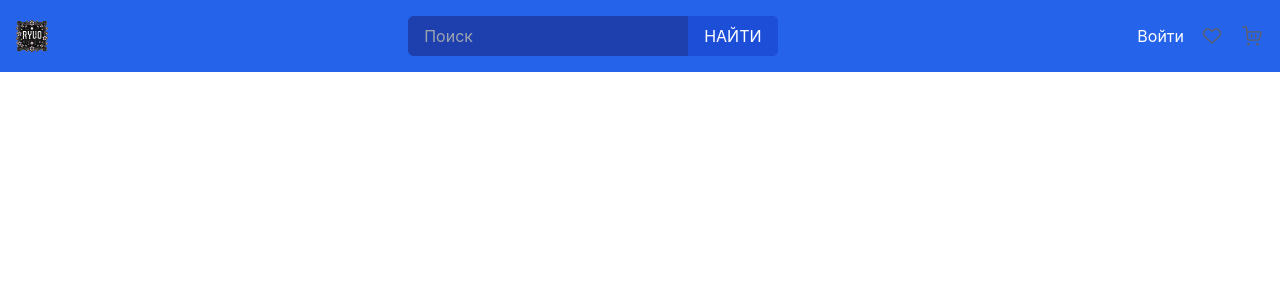
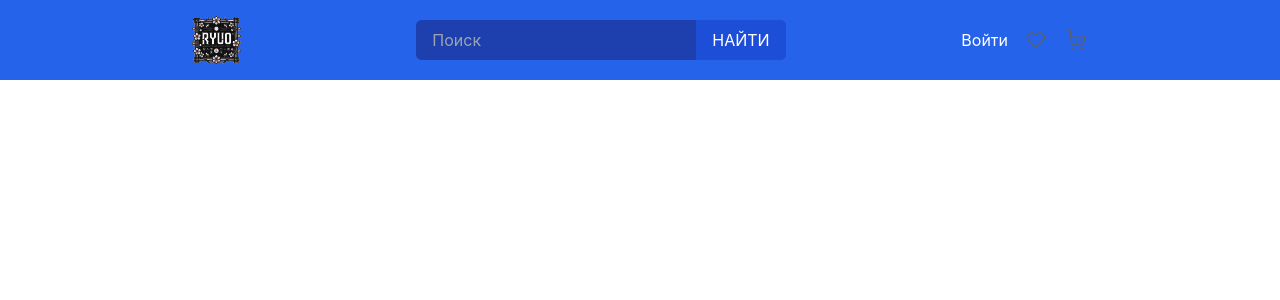
Before and after one commit to PoRojiK/Diko, a React (Create React App) app: page / in a window 1280 px wide. Shown: the top 300 px of the page. Built offline with nearby package versions, Linux system fonts and the light colour scheme.

Commit message:
Update Header.js

```diff
--- a/src/components/Header.js
+++ b/src/components/Header.js
@@ -3,8 +3,8 @@ import React from 'react';
 
 const Header = ({ isLoggedIn, user }) => {
     return (
-      <header className="bg-blue-600 p-4 flex justify-between items-center text-white">
-        <img src="/icons/logo.svg" alt="Logo" className="h-8" />
+      <header className="px-[15%] bg-blue-600 p-4 flex justify-between items-center text-white">
+        <img src="/icons/logo.svg" alt="Logo" className="h-12" />
         <div className="flex items-center bg-blue-800 rounded-md">
           <input
             type="text"
```
